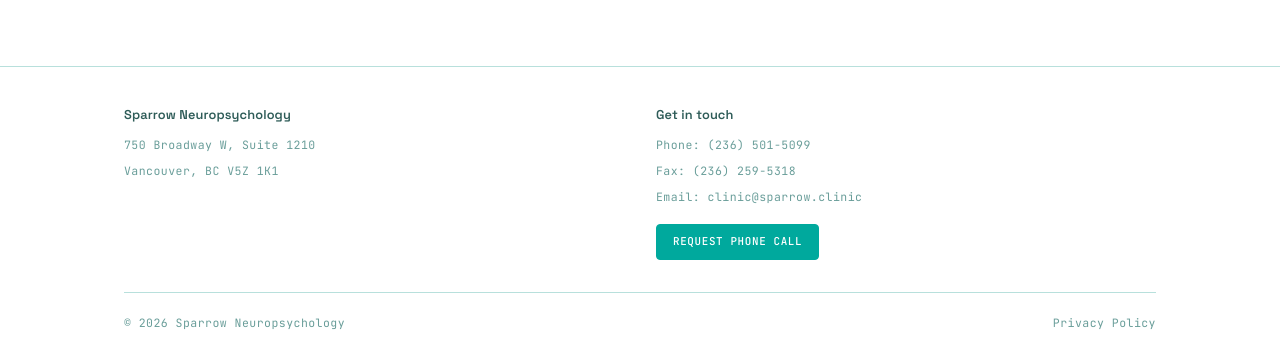
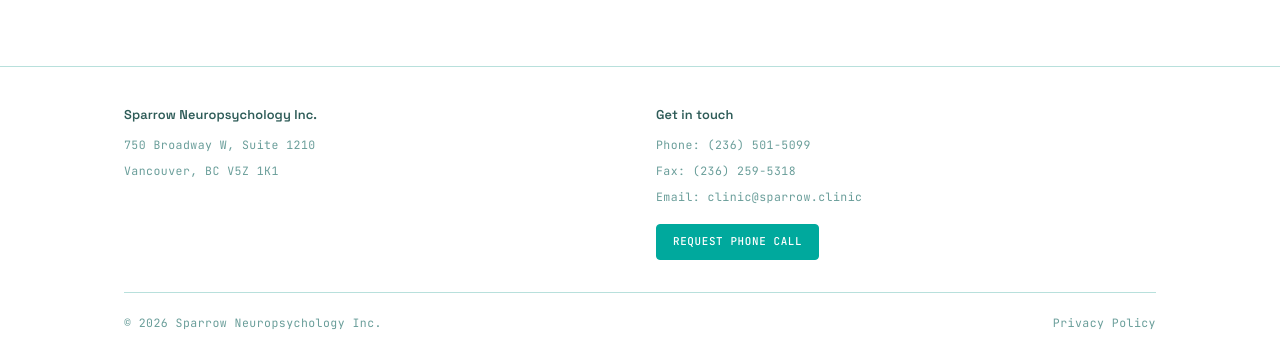
Before and after one commit to cfxb/sparrow-clinic, a Jekyll site: the page built from index.md, in a window 1280 px wide and 900 px high, scrolled down 1221 px. Shown: the part 542-897 px from the top of the window. Built offline with Jekyll 4.4.1, drawn with Linux system fonts in a browser that asks for light colours.

Commit message:
Update clinic name to Sparrow Neuropsychology Inc.
Co-Authored-By: Claude Sonnet 4.6 <noreply@anthropic.com>

```diff
--- a/_data/contact.yml
+++ b/_data/contact.yml
@@ -1,4 +1,4 @@
-name: Sparrow Neuropsychology
+name: Sparrow Neuropsychology Inc.
 address: 750 Broadway W, Suite 1210
 city: Vancouver
 province: BC
```
